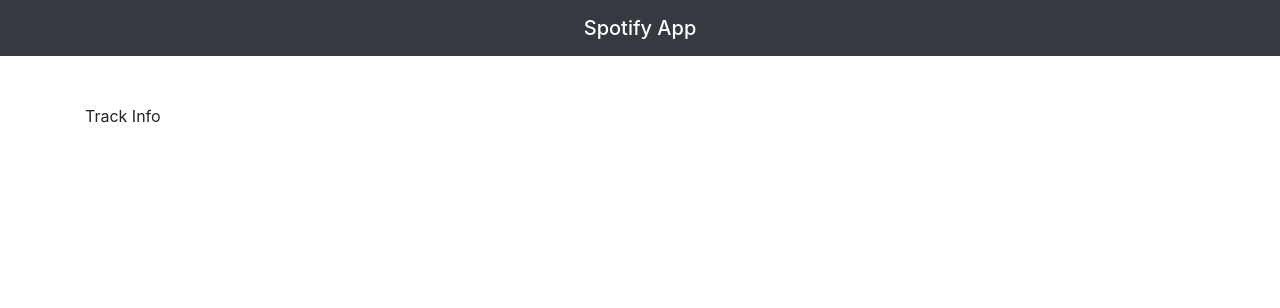
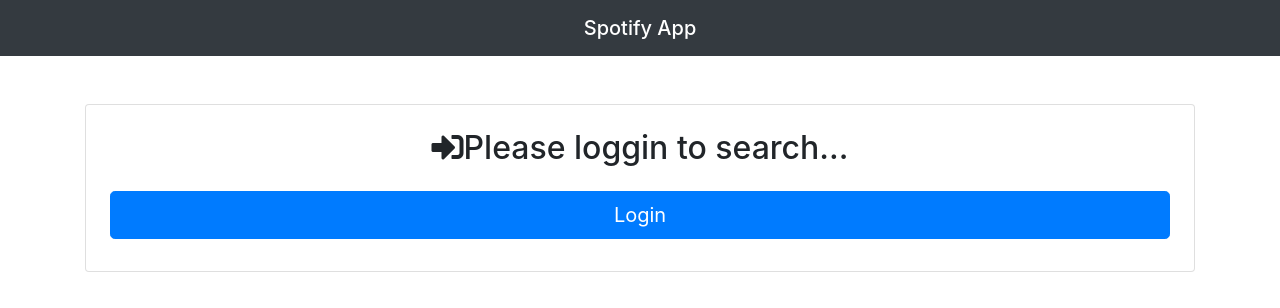
Before and after one commit to chanarus/Spotify-App, a React (Create React App) app: page /track/0HAr4QR1xI8nwC7VfzYidu in a window 1280 px wide. Shown: the top 308 px of the page. Built offline with nearby package versions, Linux system fonts and the light colour scheme; no server answers.

Commit message:
Added the login component

```diff
--- a/src/App.js
+++ b/src/App.js
@@ -1,9 +1,10 @@
 import React, { Component, Fragment } from "react";
 import { BrowserRouter as Router, Route, Switch } from "react-router-dom";
-import { Provider } from "./context";
+import { Provider, Consumer } from "./context";
 import Navbar from "./components/navbar/Navbar";
 import Home from "./components/home/Home";
 import TrackInfo from "./components/trackInfo/TrackInfo";
+import Login from "./components/login/Login";
 
 class App extends Component {
   render() {
@@ -12,12 +13,22 @@
         <Router>
           <Fragment>
             <Navbar />
+            <Consumer>
+              {value => {
+                if (value.loggedIn) {
+                  return (
                     <div className="container">
                       <Switch>
                         <Route exact path="/" component={Home} />
                         <Route exact path="/track/:id" component={TrackInfo} />
                       </Switch>
                     </div>
+                  );
+                } else {
+                  return <Login />;
+                }
+              }}
+            </Consumer>
           </Fragment>
         </Router>
       </Provider>
--- /dev/null
+++ b/src/components/login/Login.jsx
@@ -0,0 +1,22 @@
+import React from "react";
+import { Link } from "react-router-dom";
+
+const Login = () => {
+  return (
+    <div className="container">
+      <div className="card card-body mb-4 p-4">
+        <h2 className="display-5 text-center mb-4">
+          <i className="fas fa-sign-in-alt" />
+          Please loggin to search...
+        </h2>
+        <a href="http://localhost:8888">
+          <button className="btn btn-primary btn-lg btn-block mb-2">
+            Login
+          </button>
+        </a>
+      </div>
+    </div>
+  );
+};
+
+export default Login;
--- a/src/context.js
+++ b/src/context.js
@@ -1,19 +1,50 @@
 import React, { Component } from "react";
-import data from "./data.json";
+import axios from "axios";
 
 const Context = React.createContext();
 
 export class Provider extends Component {
-  state = {
-    trackList: [],
-    heading: "Top 10 Tracks"
-  };
+  constructor() {
+    super();
+    const params = this.getHashParams();
+    this.state = {
+      trackList: [],
+      heading: "Top 10 Tracks",
+      loggedIn: params.access_token ? true : false
+    };
+  }
+
+  /**
+   * Obtains parameters from the hash of the URL
+   * @return Object
+   */
+  getHashParams() {
+    var hashParams = {};
+    var e,
+      r = /([^&;=]+)=?([^&;]*)/g,
+      q = window.location.hash.substring(1);
+    while ((e = r.exec(q))) {
+      hashParams[e[1]] = decodeURIComponent(e[2]);
+    }
+    return hashParams;
+  }
 
   componentDidMount() {
-    console.log(data.tracks.items);
-    this.setState({
-      trackList: data.tracks.items
-    });
+    axios
+      .get(
+        "https://api.spotify.com/v1/search?q=metalica&type=track&market=US&limit=10&offset=0",
+        {
+          headers: {
+            Authorization: `Bearer ${this.getHashParams().access_token}`
+          }
+        }
+      )
+      .then(res => {
+        this.setState({
+          trackList: res.data.tracks.items
+        });
+      })
+      .catch(err => console.log(err));
   }
 
   render() {
```
Also changed, not shown: 1 other file (tests, documents, lock files or other folders). Lines whose indentation alone changed are shown as unchanged.
